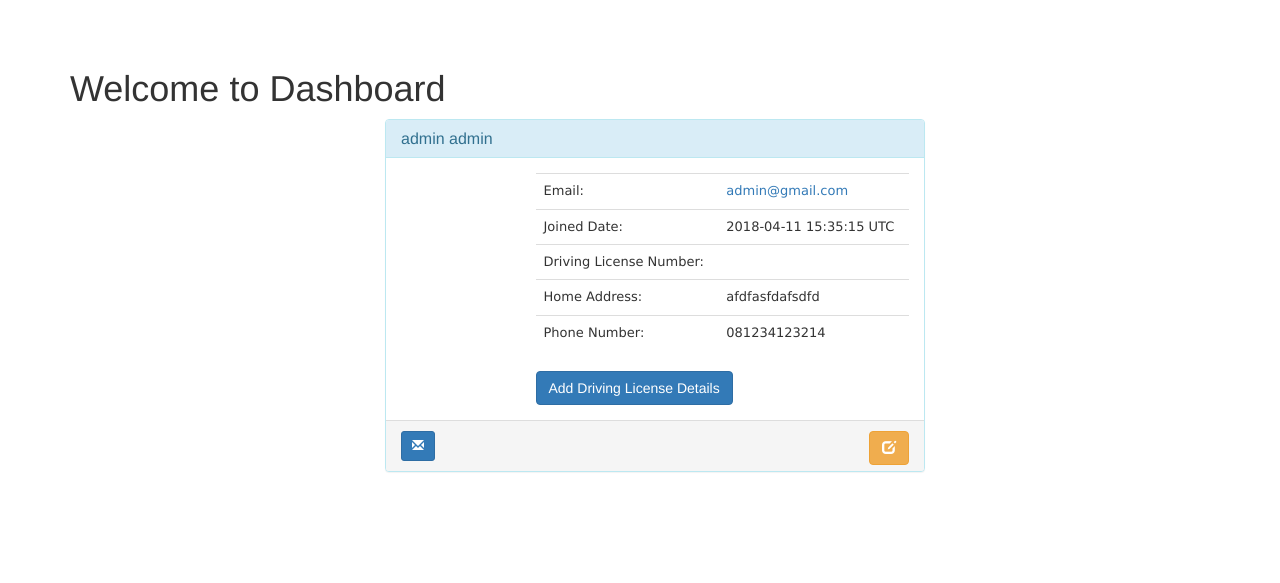
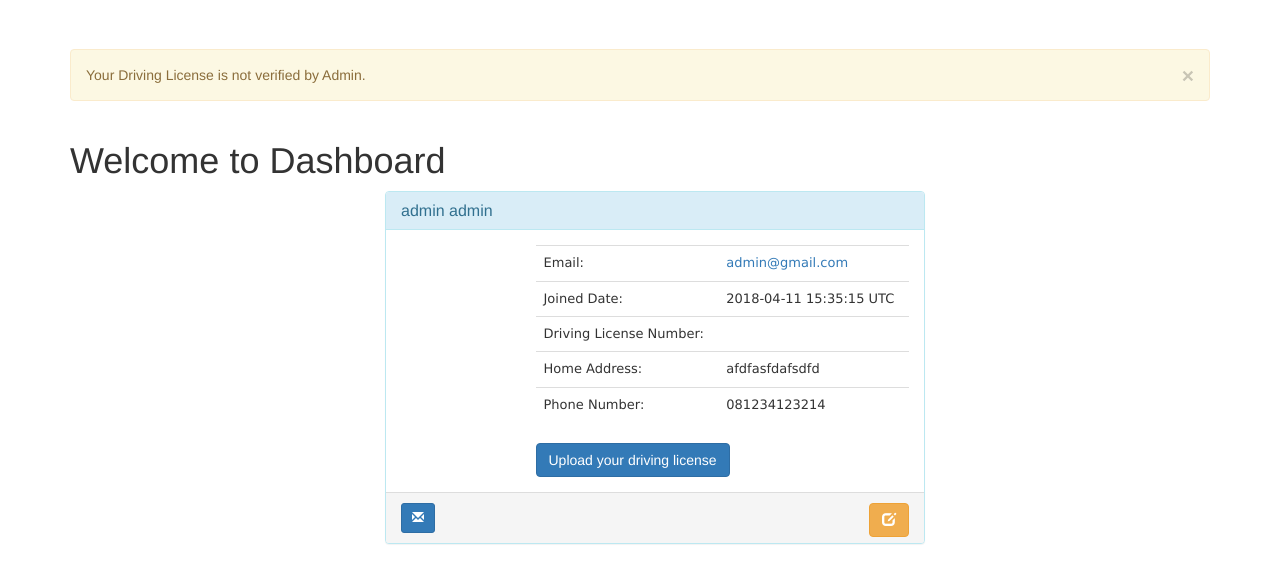
Before and after one commit to kandithws/sdqi_rails_central_app, a Rails app: page /user_dashboard/dashboard in a window 1280 px wide. Shown: the part 51-634 px from the top of the page. Run offline with Rails 7, Linux system fonts and the light colour scheme; a user stored in the database is signed in; style sheets or scripts are compiled from the project's sources; parts of the project's set-up code (start-up, migrations or seed data) failed here and were passed over; some libraries are stand-ins or nearby versions.

Commit message:
fix bug after refactor user_dashboard mess

```diff
--- a/app/controllers/user_dashboard_controller.rb
+++ b/app/controllers/user_dashboard_controller.rb
@@ -1,9 +1,14 @@
 class UserDashboardController < ApplicationController
   before_action :authenticate_user!
-  before_action :set_user, only: [:update, :upload_license_plate]
+  before_action :set_user, only: [:update, :update_driving_license]
 
   def dashboard
     @user = current_user
+    if @user.license_verified?
+      flash[:success] = 'Your Driving License is verified by Admin'
+    else
+      flash[:alert] = 'Your Driving License is not verified by Admin.'
+    end
   end
 
   def edit
@@ -11,7 +16,7 @@ class UserDashboardController < ApplicationController
   end
 
   def update
-    @user = current_user
+    # @user = current_user
     if @user.id == current_user.id
       respond_to do |format|
         if @user.update(user_params)
@@ -27,18 +32,44 @@ class UserDashboardController < ApplicationController
 
   end
 
-  def upload_license_plate
+  def upload_driving_license
+    @user=current_user
+  end
+
+  def update_driving_license
+    p = driving_license_params
+    if @user.id == current_user.id
+      if p[:driving_license_number].nil? || p[:driving_license_img].nil?
+        flash[:error] = 'Please upload both field to proceed'
+        redirect_to upload_driving_license_path
+      else
+        respond_to do |format|
+          if @user.update(p)
+            format.html { redirect_to dashboard_path, notice: 'You have successfully upload driving license attachment, please wait for admin to verify.' }
+          else
+            format.html { redirect_to upload_driving_license_path }
+          end
+        end
+      end
+    else
+      flash[:error] = 'Access Denied!'
+      redirect_to dashboard_path
+    end
   end
 
   private
 
-  # def set_user
-  #   @user = User.find_by_id(params[:user_id])
-  # end
+  def set_user
+    @user = User.find_by_id(params[:user_id])
+  end
 
   def user_params
     params.require(:user).permit(:firstname, :lastname, :email,
                                            :phone_number, :address)
   end
 
+  def driving_license_params
+    params.require(:user).permit(:driving_license_number, :driving_license_img)
+  end
+
 end
--- a/app/models/user.rb
+++ b/app/models/user.rb
@@ -6,6 +6,7 @@ class User < ApplicationRecord
   has_many :cars, dependent: :destroy
   validates_presence_of :email, :firstname, :lastname, :phone_number
   validates_uniqueness_of :email, :phone_number
+  validates_uniqueness_of :driving_license_number, :allow_blank => true, :case_sensitive => false
   has_attached_file :driving_license_img, styles: { :large =>   "500x500>", medium: "300x300>", thumb: "100x100>" },
                     default_url: "/images/missing.png"
   validates_attachment_content_type :driving_license_img, :content_type => %w(image/jpeg image/jpg image/png)
--- a/app/views/user_dashboard/dashboard.html.erb
+++ b/app/views/user_dashboard/dashboard.html.erb
@@ -43,7 +43,7 @@
                 </tbody>
               </table>
 
-              <a href="#" class="btn btn-primary">Add Driving License Details</a>
+              <%= link_to "Upload your driving license", upload_driving_license_path, class: 'btn btn-primary' %>
             </div>
           </div>
         </div>
--- a/app/views/user_dashboard/upload_license_plate.html.erb
+++ /dev/null
@@ -1,2 +0,0 @@
-<h1>User#upload_license_plate</h1>
-<p>Find me in app/views/user/upload_license_plate.html.erb</p>
--- a/config/initializers/rails_admin.rb
+++ b/config/initializers/rails_admin.rb
@@ -4,7 +4,7 @@ RailsAdmin.config do |config|
 
   ## == Devise ==
   config.authenticate_with do
-    warden.authenticate! scope: :user_dashboard
+    warden.authenticate! scope: :user
   end
   config.current_user_method(&:current_user)
 
--- a/config/routes.rb
+++ b/config/routes.rb
@@ -14,8 +14,10 @@ Rails.application.routes.draw do
   get 'user_dashboard/dashboard', to: 'user_dashboard#dashboard', as: 'dashboard'
 
   get 'user_dashboard/edit', to: 'user_dashboard#edit', as: 'user_dashboard_edit'
+  patch  'user_dashboard/update/:user_id', to: 'user_dashboard#update', as: 'user_dashboard_update'
+  get 'user_dashboard/upload_driving_license', to: 'user_dashboard#upload_driving_license', as: 'upload_driving_license'
+  patch  'user_dashboard/upload_driving_license/:user_id', to: 'user_dashboard#update_driving_license', as: 'update_driving_license'
 
-  patch  'user_dashboard/update/:user_id', to: 'user_dashboard#update', as: 'user_dashboard_update'
   root to: 'home#index'
   # For details on the DSL available within this file, see http://guides.rubyonrails.org/routing.html
 end
--- a/db/migrate/20180409161912_create_cars.rb
+++ b/db/migrate/20180409161912_create_cars.rb
@@ -6,7 +6,7 @@ class CreateCars < ActiveRecord::Migration[5.1]
       t.string :car_model_name
       t.string :car_model_year
       t.string :color
-      t.references :user_dashboard, foreign_key: true
+      t.references :user, foreign_key: true
 
       t.timestamps
     end
--- a/db/migrate/20180410134124_add_user_to_bill.rb
+++ b/db/migrate/20180410134124_add_user_to_bill.rb
@@ -1,5 +1,5 @@
 class AddUserToBill < ActiveRecord::Migration[5.1]
   def change
-    add_reference :bills, :user_dashboard, foreign_key: true
+    add_reference :bills, :users, foreign_key: true
   end
 end
```
Also changed, not shown: app/views/user_dashboard/upload_driving_license.erb (added, +36 -0 lines), db/schema.rb, 1 other file.
